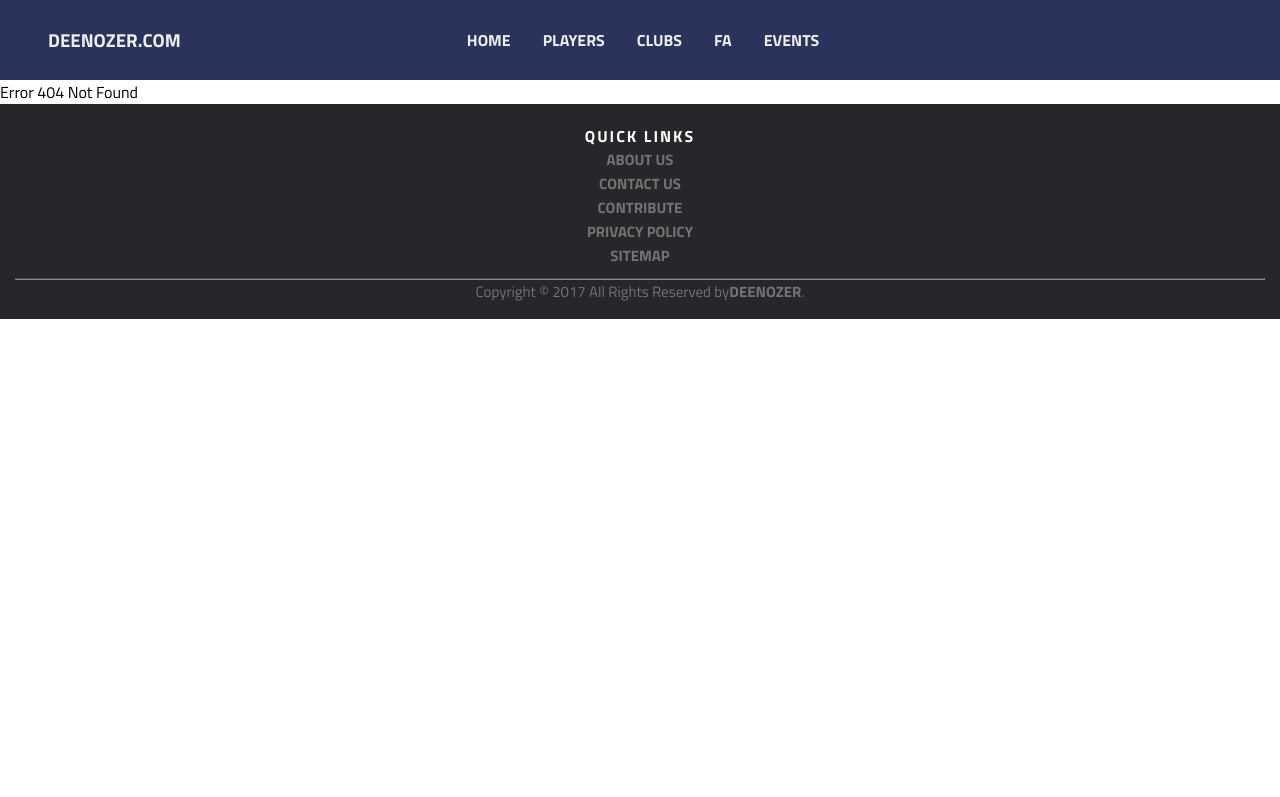
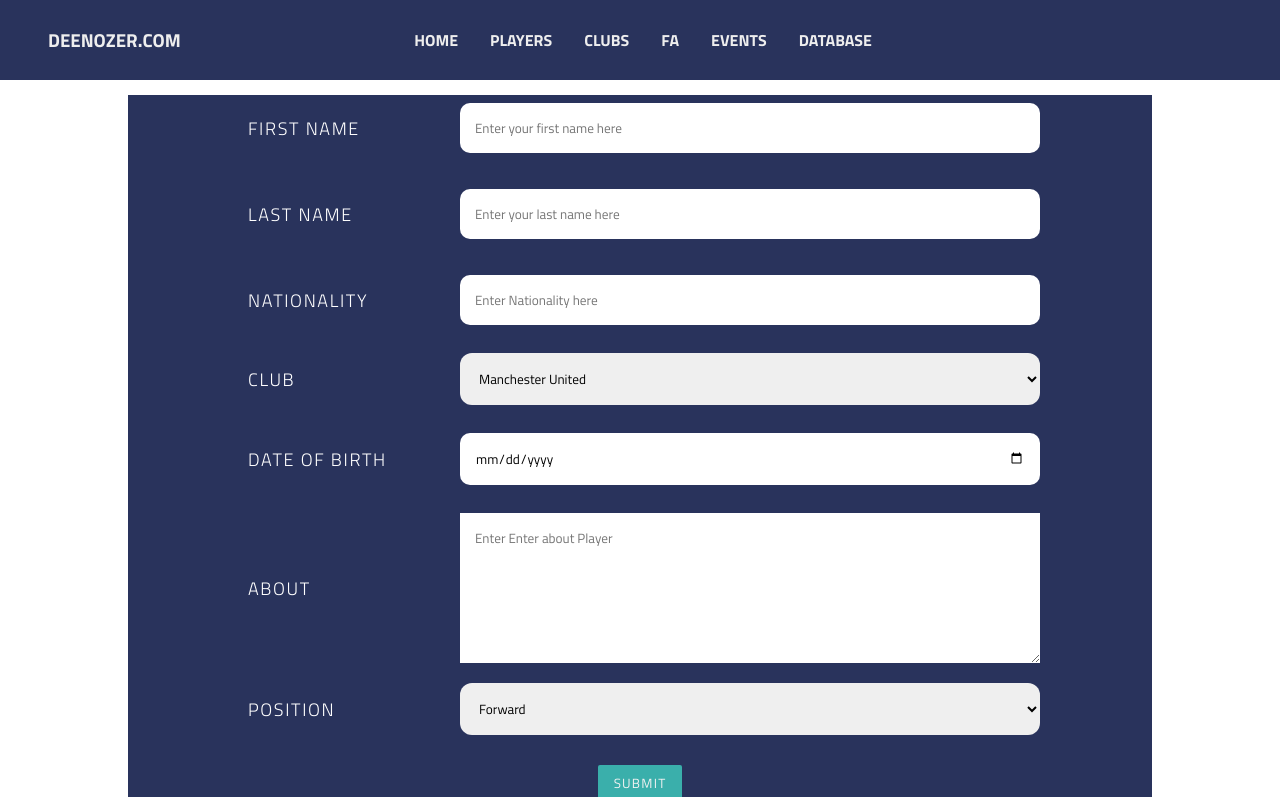
Before and after one commit to Deen-Joseph/React_deenozer, a React (Create React App) app: page /database in a window 1280 px wide. Before the commit this address had no page. Shown: the top 797 px of the page. Built offline with nearby package versions, Linux system fonts and the light colour scheme.

Commit message:
added database page

```diff
--- a/package.json
+++ b/package.json
@@ -9,6 +9,7 @@
     "@testing-library/user-event": "^13.5.0",
     "react": "^18.2.0",
     "react-dom": "^18.2.0",
+    "react-hook-form": "^7.41.0",
     "react-responsive-carousel": "^3.2.23",
     "react-router-dom": "^6.4.5",
     "react-scripts": "5.0.1",
--- a/src/components/common/Blog/Blog.js
+++ b/src/components/common/Blog/Blog.js
@@ -4,32 +4,32 @@ import './Blog.css'
 const Blog =(data)=>{
   return(
 
-<div class="row">
-  <div class="leftcolumn">
-    <div class="card">
+<div className="row">
+  <div className="leftcolumn">
+    <div className="card">
       <h2>{data.heading}</h2>
       <h5>{data.description} {data.date}</h5>
-      <div class="fakeimg" >{data.heading}</div>
+      <div className="fakeimg" >{data.heading}</div>
       <p>{data.details}</p>
     </div>
-    <div class="card">
+    <div className="card">
       <h2>{data.heading}</h2>
       <h5>{data.description} {data.date}</h5>
-      <div class="fakeimg" >{data.heading}</div>
+      <div className="fakeimg" >{data.heading}</div>
       <p>{data.details}</p>
     </div>
   </div>
-  <div class="rightcolumn">
-    <div class="card">
+  <div className="rightcolumn">
+    <div className="card">
       <h2>News</h2>
-      <div class="fakeimg">{data.image}</div>
+      <div className="fakeimg">{data.image}</div>
       <p>{data.details}</p>
     </div>
-    <div class="card">
+    <div className="card">
       <h3>Trending</h3>
-      <div class="fakeimg">{data.image}</div>
-      <div class="fakeimg">{data.image}</div>
-      <div class="fakeimg">{data.image}</div>
+      <div className="fakeimg">{data.image}</div>
+      <div className="fakeimg">{data.image}</div>
+      <div className="fakeimg">{data.image}</div>
     </div>
   </div>
 </div>
--- a/src/components/common/Carousel/Carousel.css
+++ b/src/components/common/Carousel/Carousel.css
@@ -0,0 +1,4 @@
+.carousel .slide img {
+    height: auto;  /* change this to whatever you want */
+    max-width: 1000px;
+}
--- a/src/components/common/Carousel/Carousel.js
+++ b/src/components/common/Carousel/Carousel.js
@@ -8,7 +8,7 @@ const Carouselz = () => {
     <Carousel showArrows={true} infiniteLoop={true}>
 
         <div className="full-carousel">
-          <img alt="" src="https://cdn.mos.cms.futurecdn.net/KeFYh6bJPo2AwHNWrBkeLa-970-80.jpg.webp" />
+          <img alt="" src="https://images.hindustantimes.com/img/2022/12/19/550x309/Soccer-World-Cup-Benzema-s-Redemption--1_167146171_1671461724219_1671461724343_1671461724343.jpg" />
           <p className="legend">Legend 1</p>
         </div>
         {/* <div className="full-carousel">
@@ -17,7 +17,7 @@ const Carouselz = () => {
         </div> */}
         <div className="full-carousel">
           <img alt="" src="https://static1.cbrimages.com/wordpress/wp-content/uploads/2022/01/death-of-justice-league-header.jpg?q=50&fit=contain&w=1140&h=&dpr=1.5" />
-          <p className="legend">Legend 3</p>
+          <p className="legend">Legend 2</p>
         </div>
 
     </Carousel>
--- a/src/components/navigation/Footer.js
+++ b/src/components/navigation/Footer.js
@@ -1,12 +1,12 @@
 import "./Footer.css";
 const Footer = () => {
   return (
-    <footer class="site-footer">
-      <div class="container">
-        <div class="row">
-          <div class="f">
+    <footer className="site-footer">
+      <div className="container">
+        <div className="row">
+          <div className="f">
             <h6>Quick Links</h6>
-            <ul class="footer-links">
+            <ul className="footer-links">
               <li>
                 <a href="http://scanfcode.com/about/">About Us</a>
               </li>
@@ -31,10 +31,10 @@ const Footer = () => {
         </div>
         <hr />
       </div>
-      <div class="container">
-        <div class="row">
-          <div class="">
-            <p class="copyright-text">
+      <div className="container">
+        <div className="row">
+          <div className="">
+            <p className="copyright-text">
               Copyright &copy; 2017 All Rights Reserved by
               <a href="/">Deenozer</a>.
             </p>
--- a/src/components/navigation/Header.js
+++ b/src/components/navigation/Header.js
@@ -25,6 +25,7 @@ const showNav =()=>{
         <a href="/clubs">Clubs</a>
         <a href="/fa">FA</a>
         <a href="/events">Events</a>
+        <a href="/database">Database</a>
         <button className="nav-btn nav-close-btn" onClick={showNav}>Menu</button>
       </nav>
         <button className="nav-btn" onClick={showNav}>Menu</button>
--- a/src/components/pages/Home.js
+++ b/src/components/pages/Home.js
@@ -28,7 +28,7 @@ const Home = () => {
       <>
         <Carouselz></Carouselz>
         <div className="high">
-          <h2>Highlights</h2>
+          <h2>This Week's Highlights</h2>
         </div>
         <div className="flex-container">
           {items.map((item, index) => {
--- /dev/null
+++ b/src/components/pages/PlayersDB.css
@@ -0,0 +1,100 @@
+/* body {
+    font: normal 18px/1.5 "Fira Sans", "Helvetica Neue", sans-serif;
+    background: #3AAFAB;
+    color: #fff;
+    padding: 50px 0;
+  }
+   */
+.container-form {
+  width: 80%;
+  max-width: 1200px;
+  margin: 15px auto;
+  font: normal 18px/1.5 "Fira Sans", "Helvetica Neue", sans-serif;
+  background: #29335c;
+  color: #fff;
+}
+
+.container * {
+  box-sizing: border-box;
+}
+
+.flex-outer,
+.flex-inner {
+  list-style-type: none;
+  padding: 0;
+}
+
+.flex-outer {
+  max-width: 800px;
+  margin: 0 auto;
+}
+
+.flex-outer li,
+.flex-inner {
+  display: flex;
+  flex-wrap: wrap;
+  align-items: center;
+}
+
+.flex-inner {
+  padding: 0 8px;
+  justify-content: space-between;
+}
+
+.flex-outer > li:not(:last-child) {
+  margin-bottom: 20px;
+}
+
+.flex-outer li label,
+.flex-outer li p {
+  padding: 8px;
+  font-weight: 300;
+  letter-spacing: 0.09em;
+  text-transform: uppercase;
+}
+
+.flex-outer > li > label,
+.flex-outer li p {
+  flex: 1 0 120px;
+  max-width: 220px;
+}
+
+.flex-outer > li > label + *,
+.flex-inner {
+  flex: 1 0 220px;
+}
+
+.flex-outer li p {
+  margin: 0;
+}
+
+.flex-outer li input:not([type="checkbox"]),
+.flex-outer li textarea,
+.flex-outer li select {
+  padding: 15px;
+  border: none;
+}
+
+.flex-outer li select {
+  border-radius: 12px;
+}
+
+.flex-outer li button {
+  margin-left: auto;
+  padding: 8px 16px;
+  border: none;
+  background: #3aafab;
+  color: #f2f2f2;
+  text-transform: uppercase;
+  letter-spacing: 0.09em;
+  border-radius: 2px;
+}
+
+.flex-inner li {
+  width: 100px;
+}
+
+.formSubmit{
+    margin: 10px;
+    margin-right: auto;
+}
--- /dev/null
+++ b/src/components/pages/PlayersDB.js
@@ -0,0 +1,160 @@
+import React from "react";
+import { useForm } from "react-hook-form";
+import './PlayersDB.css'
+
+const PlayersDB = () => {
+let clubs =[
+    {
+        name:"Manchester United",
+        league: "English Premier League",
+        country: "England",
+    },
+    {
+        name:"Manchester City",
+        league: "English Premier League",
+        country: "England",
+    },
+    {
+        name:"Newcastle United",
+        league: "English Premier League",
+        country: "England",
+    },
+    {
+        name:"Arsenal",
+        league: "English Premier League",
+        country: "England",
+    },
+    {
+        name:"Chelsea",
+        league: "English Premier League",
+        country: "England",
+    },
+
+]
+
+
+
+  const {
+    register,
+    handleSubmit,
+    watch,
+    formState: { errors },
+  } = useForm();
+  const onSubmit = (data) => console.log(data);
+//   console.log(watch("example"));
+//   console.log(watch("exampleRequired"));
+  return (
+    <form onSubmit={handleSubmit(onSubmit)}>
+
+
+      <div className="container-form">
+
+    <ul className="flex-outer">
+
+
+
+
+      <li>
+        <label htmlFor="first-name">First Name</label>
+        <input type="text" id="first-name" {...register("first-name")} placeholder="Enter your first name here"></input>
+      </li>
+      <li>
+        <label htmlFor="last-name">Last Name</label>
+        <input type="text" id="last-name" {...register("last-name", { required: true })} placeholder="Enter your last name here"></input>
+        {errors.exampleRequired && <span>This field is required</span>}
+      </li>
+      <li>
+        <label htmlFor="nation">Nationality</label>
+        <input type="text" id="nation" placeholder="Enter Nationality here" {...register("nation")}></input>
+      </li>
+      <li>
+        <label htmlFor="club">Club</label>
+        <select id="club" placeholder="Select your club" {...register("club")}>
+
+        {clubs.map((item, index) => {
+            return(
+            <option key={index} value={clubs.name}>
+             {item.name}
+            </option>
+            )
+          })}
+      </select>
+
+      </li>
+      <li>
+        <label htmlFor="dob">Date of birth</label>
+        <input type="date" id="dob" placeholder="Enter Date of Birth here" {...register("dob")}></input>
+      </li>
+      <li>
+        <label htmlFor="about">About</label>
+        <textarea rows="6" id="about" placeholder="Enter Enter about Player" {...register("about")}></textarea>
+      </li>
+
+      <li>
+        <label htmlFor="position">Position</label>
+        <select id="position" placeholder="Select Position" {...register("Position")}>
+
+            <option value="Forward">Forward</option>
+            <option value="Striker">Striker</option>
+            <option value="Secondary Striker">Secondary Striker</option>
+            <option value="Left-Wing">Left-Wing</option>
+            <option value="Right Wing">Right Wing</option>
+            <option value="Left-Midfield<">Left-Midfield</option>
+            <option value="Right-Midfield">Right-Midfield</option>
+            <option value="Centre Attacking-Midfield">Centre Attacking-Midfield</option>
+            <option value="Centre Midfield">Centre Midfield</option>
+            <option value="Defensive Midfield">Defensive Midfield</option>
+            <option value="Left-back">Left-back</option>
+            <option value="Right-back">Right-back</option>
+            <option value="Left Wing-Back">Left Wing-Back</option>
+            <option value="Right Wing-Back">Right Wing-Back</option>
+            <option value="Centre Back">Centre Back</option>
+            <option value="Goal Keeper">Goal Keeper</option>
+      </select>
+
+      </li>
+      {/* <li>
+        <p>Age</p>
+        <ul className="flex-inner">
+          <li>
+            <input type="checkbox" id="twenty-to-twentynine"></input>
+            <label htmlFor="twenty-to-twentynine">20-29</label>
+          </li>
+          <li>
+            <input type="checkbox" id="thirty-to-thirtynine"></input>
+            <label htmlFor="thirty-to-thirtynine">30-39</label>
+          </li>
+          <li>
+            <input type="checkbox" id="fourty-to-fourtynine"></input>
+            <label htmlFor="fourty-to-fourtynine">40-49</label>
+          </li>
+          <li>
+            <input type="checkbox" id="fifty-to-fiftynine"></input>
+            <label htmlFor="fifty-to-fiftynine">50-59</label>
+          </li>
+          <li>
+            <input type="checkbox" id="sixty-to-sixtynine"></input>
+            <label htmlFor="sixty-to-sixtynine">60-69</label>
+          </li>
+          <li>
+            <input type="checkbox" id="other"></input>
+            <label htmlFor="other">Other</label>
+          </li>
+        </ul>
+      </li> */}
+      <li>
+        <button className="formSubmit" type="submit">Submit</button>
+      </li>
+    </ul>
+
+</div>
+
+    </form>
+
+
+
+
+  );
+};
+
+export default PlayersDB;
--- a/src/index.js
+++ b/src/index.js
@@ -12,6 +12,7 @@ import FA from "./components/pages/FA";
 import Players from "./components/pages/Players";
 import Login from "./components/login/LoginPage";
 import Register from "./components/login/RegisterPage";
+import PlayersDB from "./components/pages/PlayersDB"
 
 import Header from "./components/navigation/Header";
 
@@ -50,6 +51,9 @@ const router = createBrowserRouter([
   {
     path: "players",
     element: <Players />,
+  }, {
+    path: "database",
+    element: <PlayersDB />,
   },
 ]);
 
```
Also changed, not shown: 1 other file (tests, documents, lock files or other folders).
